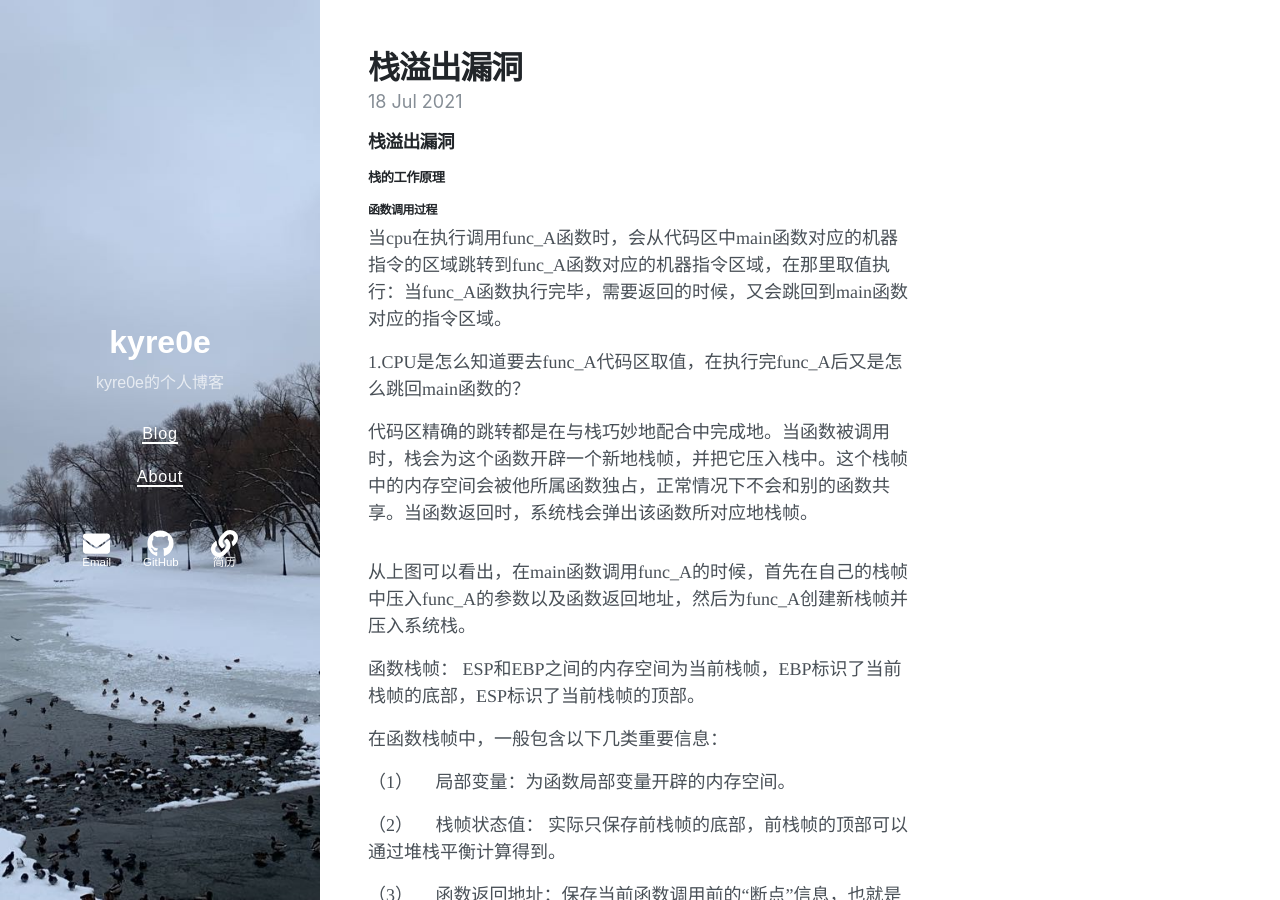
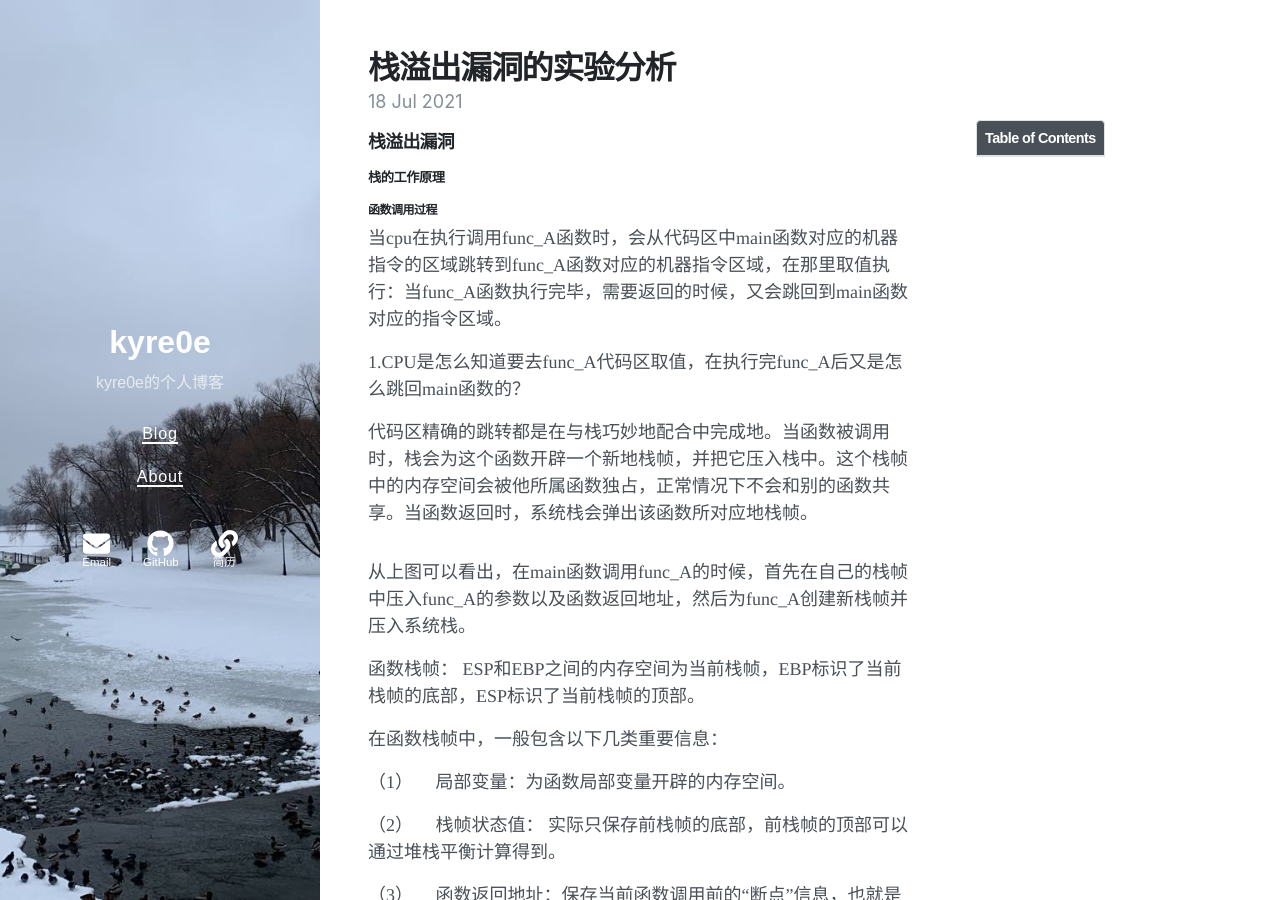
Before and after one commit to Kyre0ee/Kyre0ee.github.io, a Jekyll site: the page built from _posts/2021-07-18-栈溢出漏洞实验分析.md, in a window 1280 px wide and 900 px high. Built offline with Jekyll 4.4.1, drawn with Linux system fonts in a browser that asks for light colours; nearby versions of some CDN libraries; our own code applies the rules of GitHub Pages for plain Markdown files; part of the change alters nothing that is shown.

Commit message:
Update and rename 2021-07-18-栈溢出漏洞.md to 2021-07-18-栈溢出漏洞实验分析.md

```diff
--- a/_posts/2021-07-18-栈溢出漏洞.md
+++ b/_posts/2021-07-18-栈溢出漏洞实验分析.md
@@ -1,3 +1,12 @@
+---
+layout: post
+title: 栈溢出漏洞的实验分析
+date: 2021-07-18 09:30
+tags: 二进制安全
+excerpt: "本文介绍二进制安全漏洞-栈溢出漏洞的实验。"
+toc: true
+---
+
 #### 栈溢出漏洞
 
 ##### 栈的工作原理
```
